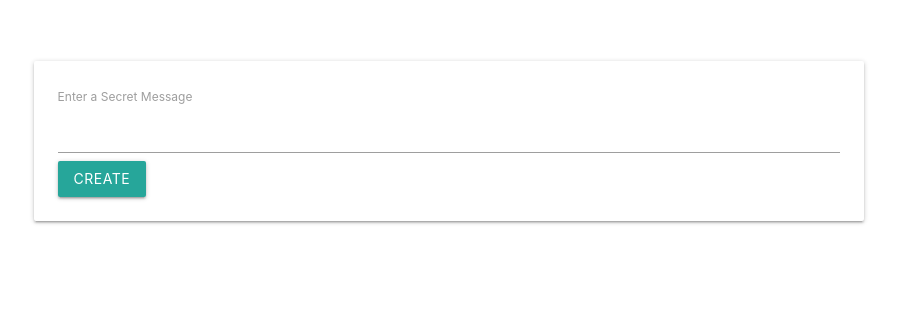
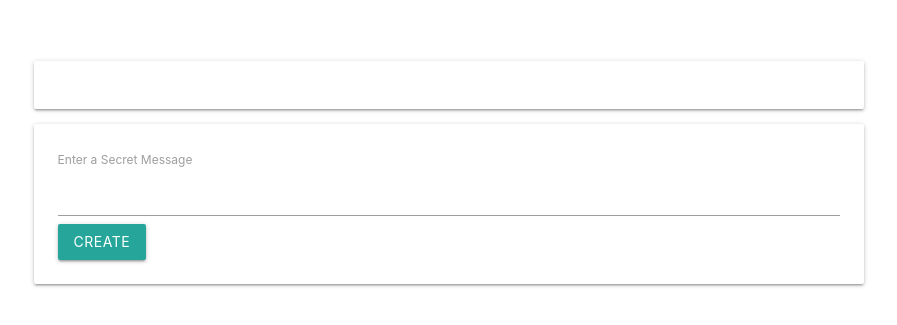
Before and after one commit to Proclus01/message, a website: page index.html in a window 1280 px wide. Shown: the part 147-472 px from the top of the page, without its empty margins (191-1088 px from the left). Drawn offline with nearby package versions, Linux system fonts and the light colour scheme.

Commit message:
new HTML card and added HTML documentation

```diff
--- a/index.html
+++ b/index.html
@@ -3,6 +3,7 @@
   <head>
     <title>Message App</title>
 
+    <!-- Materialize CSS -->
     <link
       rel="stylesheet"
       href="https://cdnjs.cloudflare.com/ajax/libs/materialize/1.0.0/css/materialize.min.css"
@@ -10,6 +11,8 @@
       crossorigin="anonymous"
       referrerpolicy="no-referrer"
     />
+
+    <!-- Style Tweak -->
     <style>
         .row {
             margin-top: 25vh;
@@ -18,11 +21,17 @@
   </head>
 
   <body>
-    <!-- Add in our HTML elements -->
 
-    <!-- Main Card -->
+    <!-- 0. Main Card -->
     <div class="row">
       <div class="col s8 offset-s2">
+
+        <!-- 1. Message Decoder Card -->
+        <div id="message-show" class="card-panel">
+
+        </div>
+
+        <!-- 2. Message Generator Card -->
         <div id="message-form" class="card-panel">
           <form>
             <!-- Message Generator Form -->
@@ -32,6 +41,7 @@
           </form>
         </div>
 
+        <!-- 3. Generated Message Card -->
         <div id="link-form" class="card-panel hide">
           <div>
             Share this link with a friend:
```
